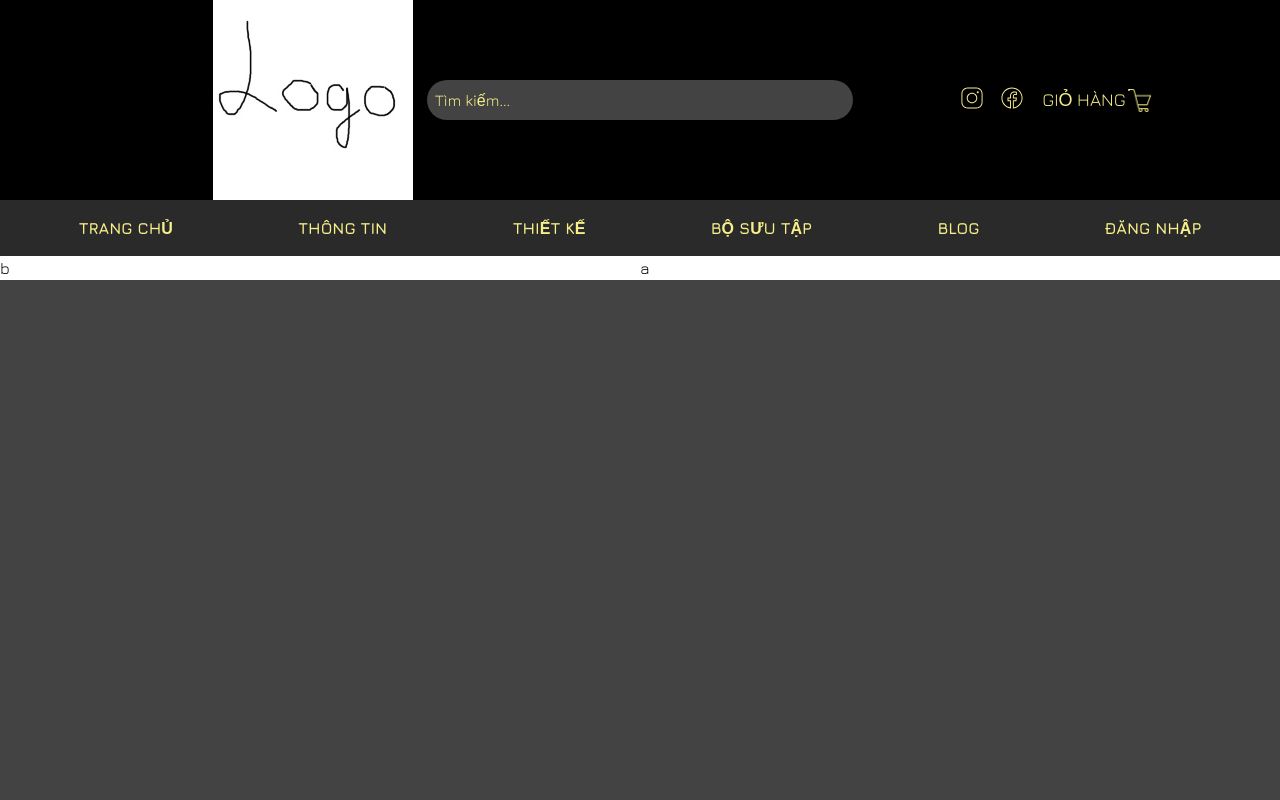
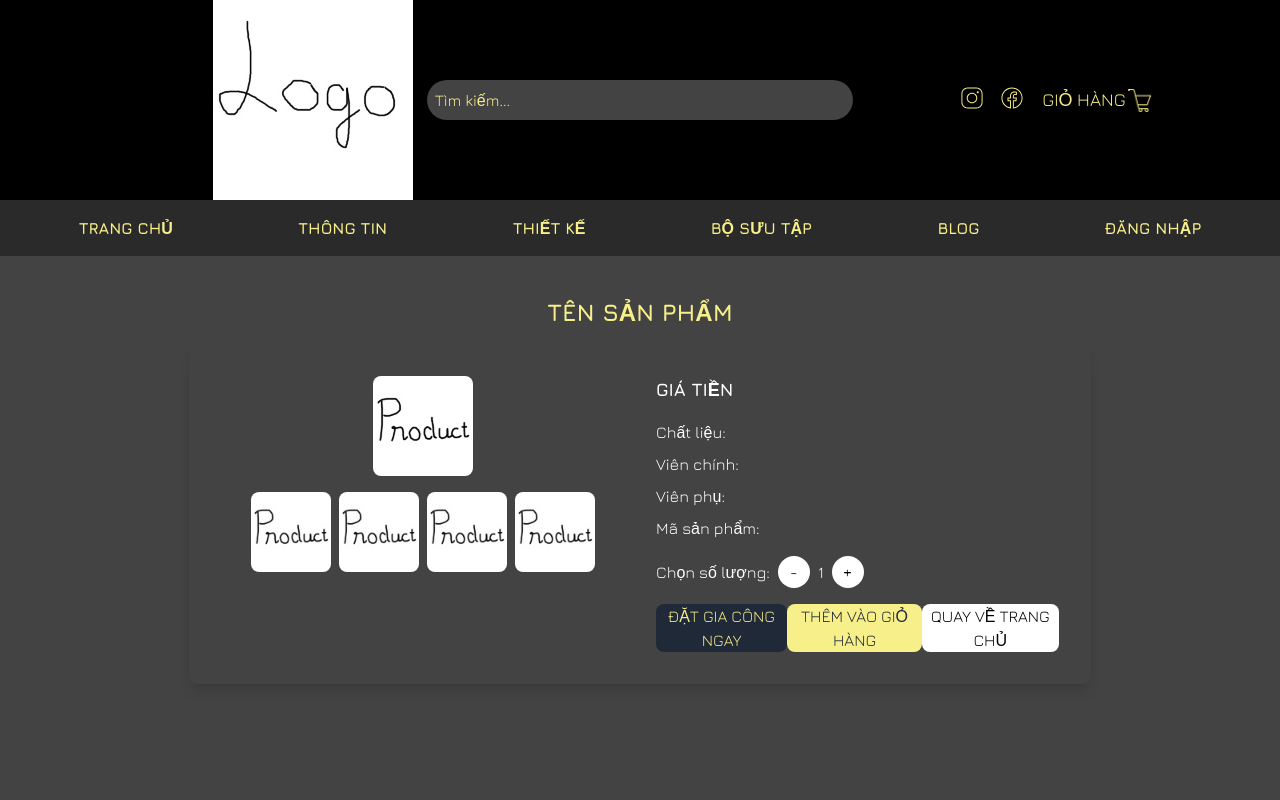
Before and after one commit to LHK190904/NET1814-SWP391-Jewelry-Production-Order-System-Group-1, a React (Vite) app: page /product-details in a window 1280 px wide. Shown: the top 800 px of the page. Built offline with nearby package versions, Linux system fonts and the light colour scheme.

Commit message:
Product details css updated

```diff
--- a/src/pages/product-details/index.jsx
+++ b/src/pages/product-details/index.jsx
@@ -2,12 +2,72 @@
 
 function ProductDetails() {
   return (
-    <div className="flex justify-center w-screen h-screen bg-[#434343]">
-      <div className="md:w-1/2">
-        <div className="bg-white">b</div>
-      </div>
-      <div className="md:w-1/2">
-        <div className="bg-white">a</div>
+    <div className="bg-[#434343] flex flex-col items-center max-w-screen min-h-screen pt-10 px-4">
+      <h2 className="text-2xl font-bold text-[#F7EF8A] mb-4">TÊN SẢN PHẨM</h2>
+      <div className="flex flex-col md:flex-row md:space-x-8  p-8 rounded-lg shadow-lg">
+        <div className="flex flex-col items-center md:w-1/2">
+          <div className="mb-4">
+            <img
+              src="./src/assets/images/product.jpg"
+              alt=""
+              className="rounded-lg"
+            />
+          </div>
+          <div className="flex space-x-2">
+            <img
+              src="./src/assets/images/product.jpg"
+              alt=""
+              className="w-20 h-20 object-cover rounded-lg"
+            />
+            <img
+              src="./src/assets/images/product.jpg"
+              alt=""
+              className="w-20 h-20 object-cover rounded-lg"
+            />
+            <img
+              src="./src/assets/images/product.jpg"
+              alt=""
+              className="w-20 h-20 object-cover rounded-lg"
+            />
+            <img
+              src="./src/assets/images/product.jpg"
+              alt=""
+              className="w-20 h-20 object-cover rounded-lg"
+            />
+          </div>
+        </div>
+        <div className="flex flex-col md:w-1/2 text-white">
+          <div className="text-lg mb-4">
+            <span className="font-bold">GIÁ TIỀN</span>
+          </div>
+          <div className="space-y-2">
+            <div>Chất liệu:</div>
+            <div>Viên chính:</div>
+            <div>Viên phụ:</div>
+            <div>Mã sản phẩm:</div>
+          </div>
+          <div className="flex items-center my-4">
+            <span className="mr-2">Chọn số lượng:</span>
+            <button className="bg-white text-black w-8 h-8 rounded-full flex items-center justify-center">
+              -
+            </button>
+            <span className="mx-2">1</span>
+            <button className="bg-white text-black w-8 h-8 rounded-full flex items-center justify-center">
+              +
+            </button>
+          </div>
+          <div className="flex">
+            <button className="bg-gray-800 text-[#F7EF8A] rounded-lg">
+              ĐẶT GIA CÔNG NGAY
+            </button>
+            <button className="bg-[#F7EF8A] text-gray-800 rounded-lg">
+              THÊM VÀO GIỎ HÀNG
+            </button>
+            <button className="bg-white text-black rounded-lg">
+              QUAY VỀ TRANG CHỦ
+            </button>
+          </div>
+        </div>
       </div>
     </div>
   );
```
